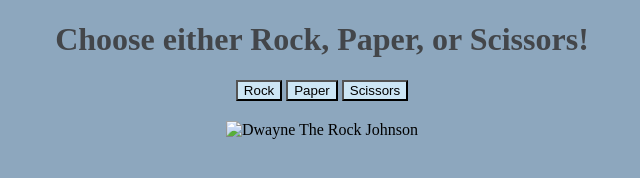
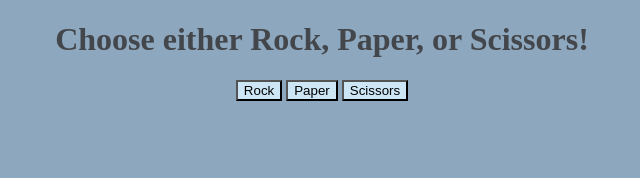
Before and after one commit to DecGillen/Week-5-Lab, a plain HTML site: page index.html in a window 1280 px wide. Shown: the whole page, without its empty margins (318-958 px from the left). Drawn offline with Linux system fonts and the light colour scheme.

Commit message:
Updated broken image

```diff
--- a/index.html
+++ b/index.html
@@ -18,7 +18,6 @@
 			</button>
 		</div>
 		<h2 id="result"></h2>
-		<img src="" alt="Dwayne The Rock Johnson">
 		<script src="script.js"></script>
 	</body>
 </html>
```
